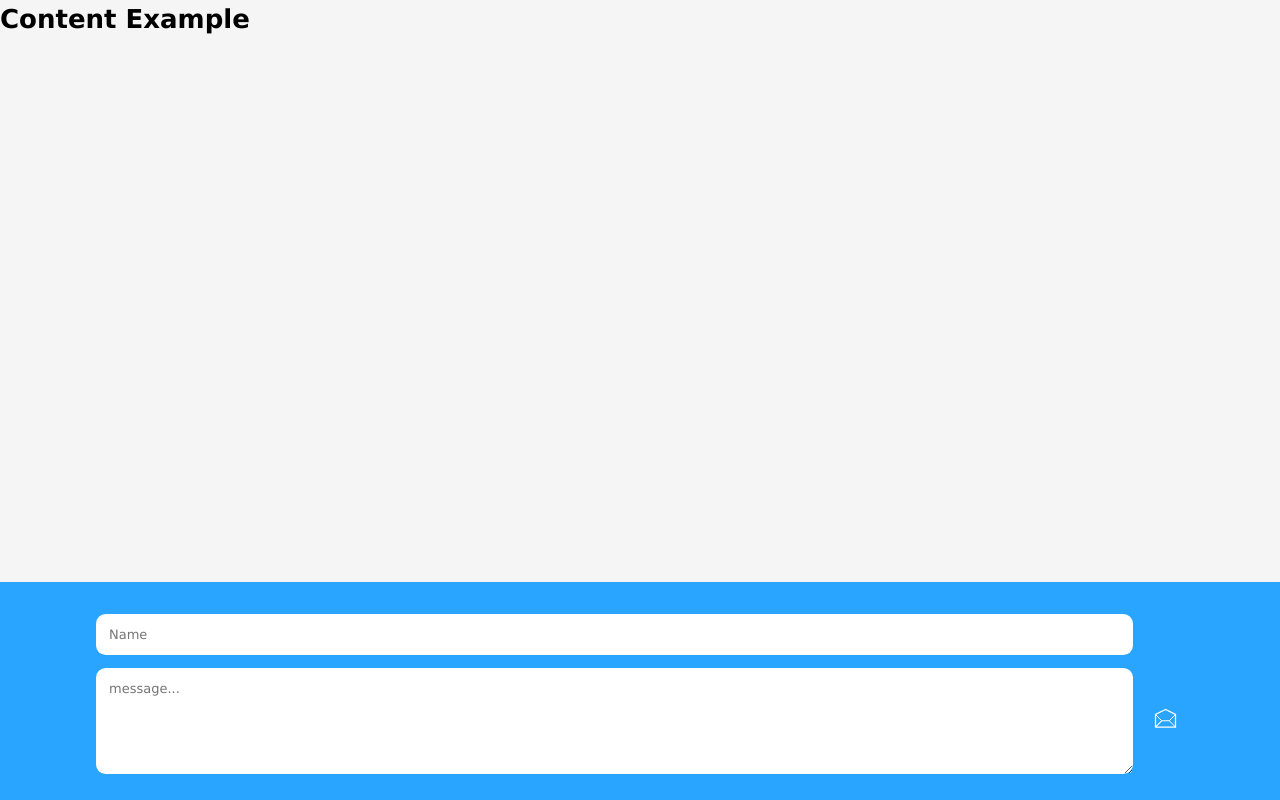
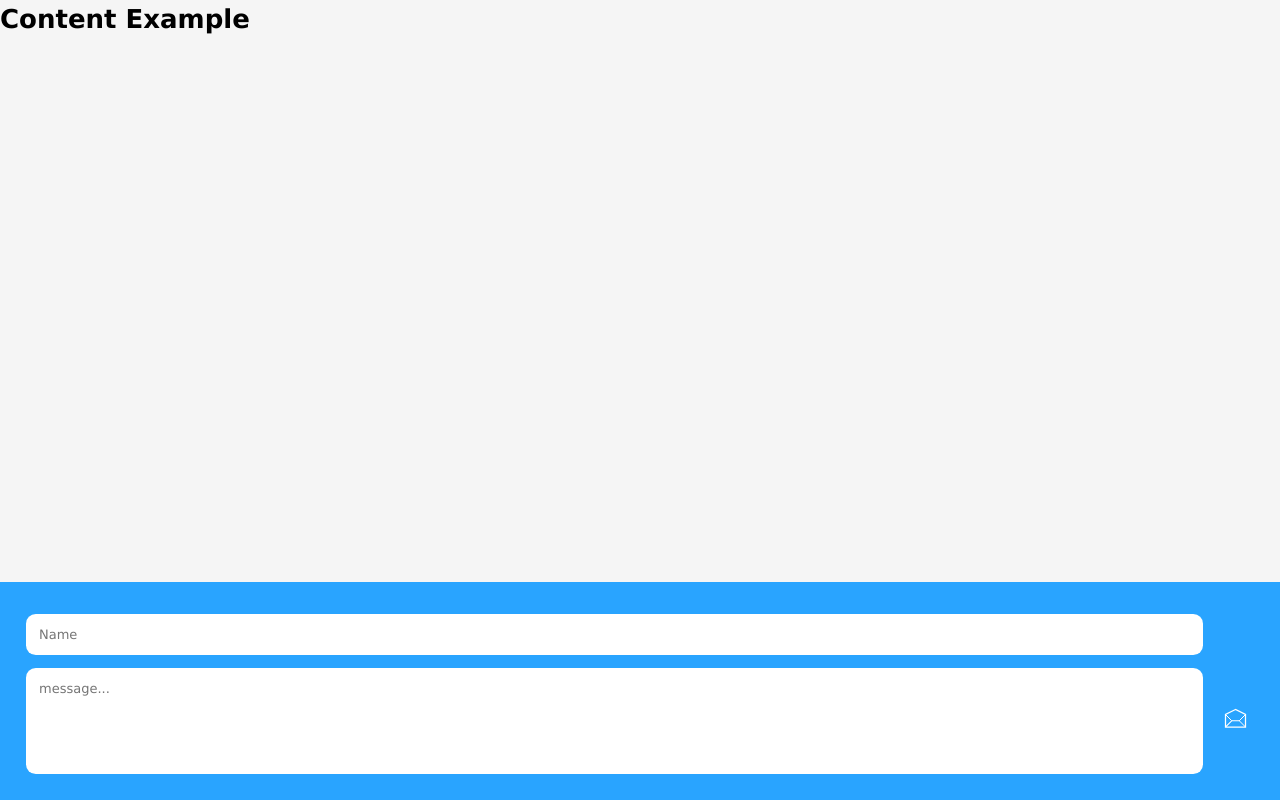
Before and after one commit to DISC-Manchester/MessagingApp-FrontEnd, a React (Create React App) app: page / in a window 1280 px wide. Built offline with nearby package versions, Linux system fonts and the light colour scheme.

Commit message:
more accuracy-based changes
convert to LF from CF-LF as well because consistency is awesome

```diff
--- a/src/App.css
+++ b/src/App.css
@@ -3,7 +3,7 @@
 }
 .send-message-form > div {
 	margin: auto;
-	width: 85%;
+	width: calc(100% - 4em);
 	padding: 0.5em 0;
 	display:block;
 	padding-bottom: 0;
@@ -33,7 +33,7 @@
 	padding: 1em;
 	width: 100%;
 	height: 10vh;
-	resize: vertical;
+	resize: none;
 	border-radius: 0.75em;
 	font-family: Verdana, sans-serif;
 	font-size: 13px;
@@ -41,7 +41,7 @@
 }
 
 #postbox {
-	height:60vh;
+	height: 60vh; /* doesn't really help if screen size is too esoteric */
 	overflow-y: scroll;
 }
 
@@ -50,7 +50,7 @@
 }
 
 #postbox > .post:last-of-type {
-	margin-bottom: 1em;
+	margin-bottom: 3em;
 }
 
 #container {
@@ -76,9 +76,9 @@ hr {
 }
 
 .send-message-form {
-	position: fixed;
-	bottom: 0;
-    width: 100%;
+	position: fixed; /* MMM NO GOOD MAKE LAYOUT BAD */
+	bottom: 0; /* Translation: This breaks layouting. Consider changing the method we dock this to the bottom of the page. */
+	width: 100%;
 	background: var(--main);
 	padding: 2em 0;
 }
--- a/src/App.jsx
+++ b/src/App.jsx
@@ -23,7 +23,7 @@ class App extends React.Component {
 	render() {
 		return (
 			<main id="container">
-				<h1>Content Example</h1>
+				<h1>Content Example</h1> {/* Consider for removal? Do we need an always-on-top header? */}
 				<Mailbox messages={this.state.messages} />
 				<hr />
 				<SendForm appendMessage={this.appendMessage}/>
@@ -32,7 +32,7 @@ class App extends React.Component {
 	}
 }
 
-class Mailbox extends React.Component {
+class Mailbox extends React.Component { /* rewrite so we can use a hook to scroll on push or find alternative what works with class components */
 	constructor(props) {
 		super(props);
 		this.state = {messages: this.props.messages};
@@ -144,26 +144,10 @@ class SendForm extends React.Component {
 }
 
 const LetterSVG = (props) => (
-  <svg
-    width={25}
-    height={25}
-    xmlns="http://www.w3.org/2000/svg"
-    viewBox="0 0 25 25"
-    {...props}
-  >
-    <path
-      fill="none"
-      stroke="#fff"
-      d="m12.5 2.5-10 5V20h20V7.5Z"
-      strokeWidth={1.25}
-    />
-    <path
-      stroke="#fff"
-      fill="none"
-      d="m2.5 7.5 6.25 6.25L2.5 20l6.25-6.25h7.5L22.5 7.5l-6.25 6.25L22.5 20"
-      strokeWidth={1}
-    />
-  </svg>
+<svg width={25} height={25} xmlns="http://www.w3.org/2000/svg" viewBox="0 0 25 25" {...props} >
+	<path fill="none" stroke="#fff" d="m12.5 2.5-10 5V20h20V7.5Z" strokeWidth={1.25}/>
+	<path stroke="#fff" fill="none" d="m2.5 7.5 6.25 6.25L2.5 20l6.25-6.25h7.5L22.5 7.5l-6.25 6.25L22.5 20" strokeWidth={1} />
+</svg>
 );
 
 export default App;
```
Also changed, not shown: 1 other file (tests, documents, lock files or other folders).
